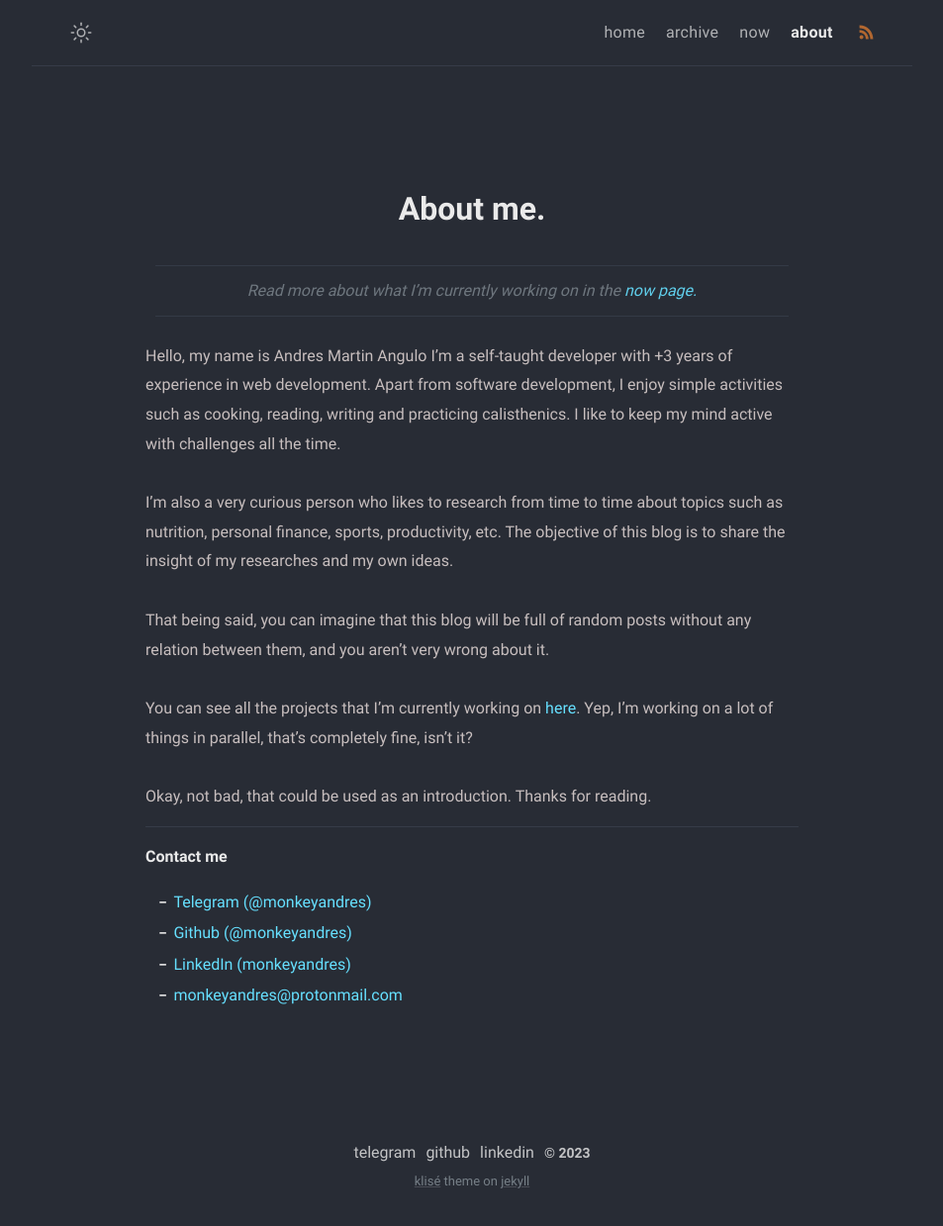
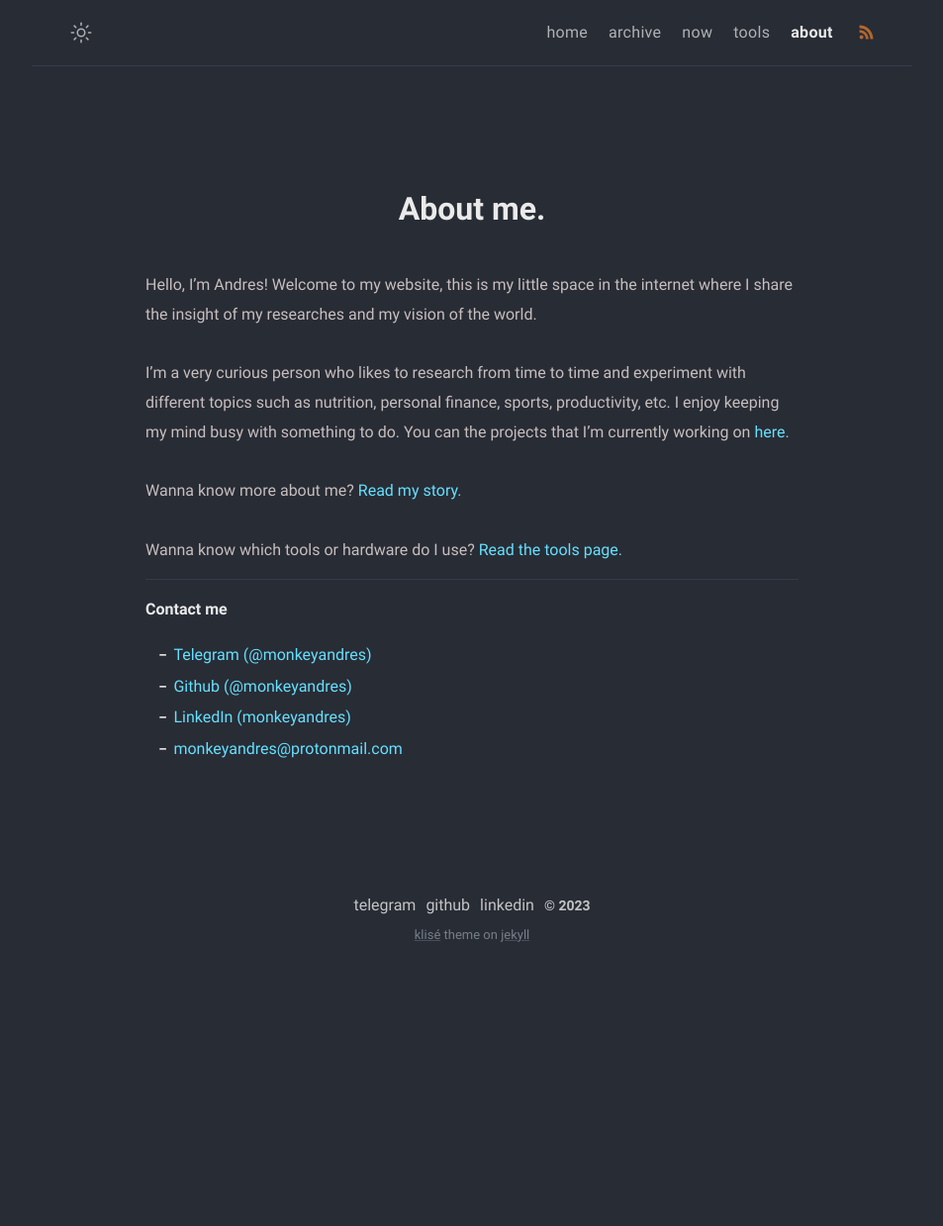
Before and after one commit to MonkeyAndres/MonkeyAndres.github.io, a Jekyll site: the page built from about.md, in a window 1280 px wide. Shown: the whole page at 99% size, without its empty margins (163-1116 px from the left). Built offline with Jekyll 4.4.1, drawn with Linux system fonts in a browser that asks for light colours; after the commit the page ends 989 px from its top, so only the background shows below that.

Commit message:
feat: add tools page

```diff
--- a/_data/menus.yml
+++ b/_data/menus.yml
@@ -10,6 +10,10 @@
   url: /now/
   external: false
 
+- title: tools
+  url: /tools/
+  external: false
+
 - title: about
   url: /about/
   external: false # set true if you using external link, see below
--- a/about.md
+++ b/about.md
@@ -6,17 +6,13 @@ excerpt: Short introduction about myself.
 comments: false
 ---
 
-> Read more about what I'm currently working on in the [now page.](../now)
+Hello, I'm Andres! Welcome to my website, this is my little space in the internet where I share the insight of my researches and my vision of the world.
 
-Hello, my name is Andres Martin Angulo I'm a self-taught developer with +3 years of experience in web development. Apart from software development, I enjoy simple activities such as cooking, reading, writing and practicing calisthenics. I like to keep my mind active with challenges all the time.
+I'm a very curious person who likes to research from time to time and experiment with different topics such as nutrition, personal finance, sports, productivity, etc. I enjoy keeping my mind busy with something to do. You can the projects that I'm currently working on [here](../now).
 
-I'm also a very curious person who likes to research from time to time about topics such as nutrition, personal finance, sports, productivity, etc. The objective of this blog is to share the insight of my researches and my own ideas.
+Wanna know more about me? [Read my story.](https://monkeyandres.com/post/la-historia-de-un-muchacho/)
 
-That being said, you can imagine that this blog will be full of random posts without any relation between them, and you aren't very wrong about it.
-
-You can see all the projects that I'm currently working on [here](../now). Yep, I'm working on a lot of things in parallel, that's completely fine, isn't it?
-
-Okay, not bad, that could be used as an introduction. Thanks for reading.
+Wanna know which tools or hardware do I use? [Read the tools page.](../tools)
 
 ---
 
```
Also changed, not shown: tools.md (added, +38 -0 lines).
